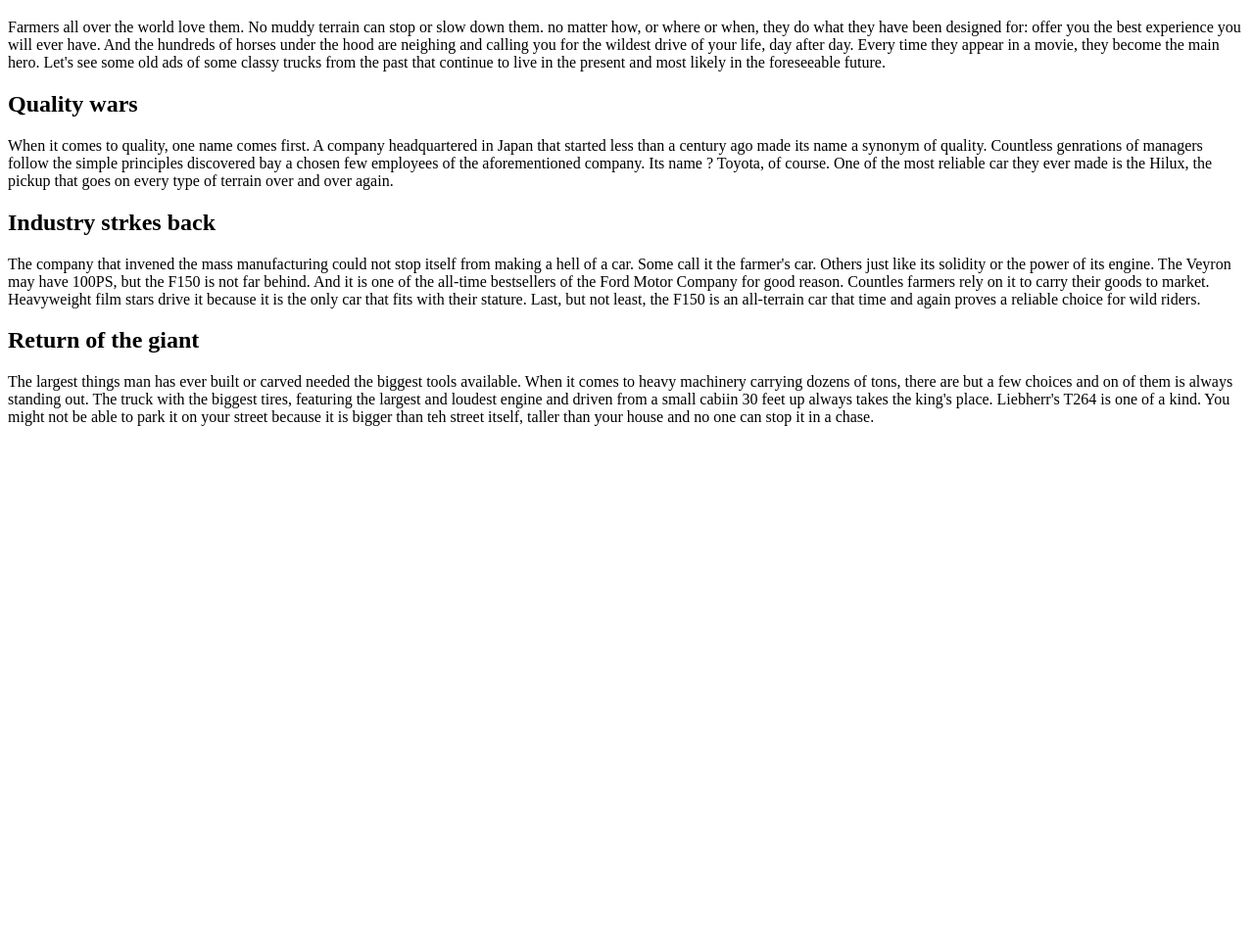
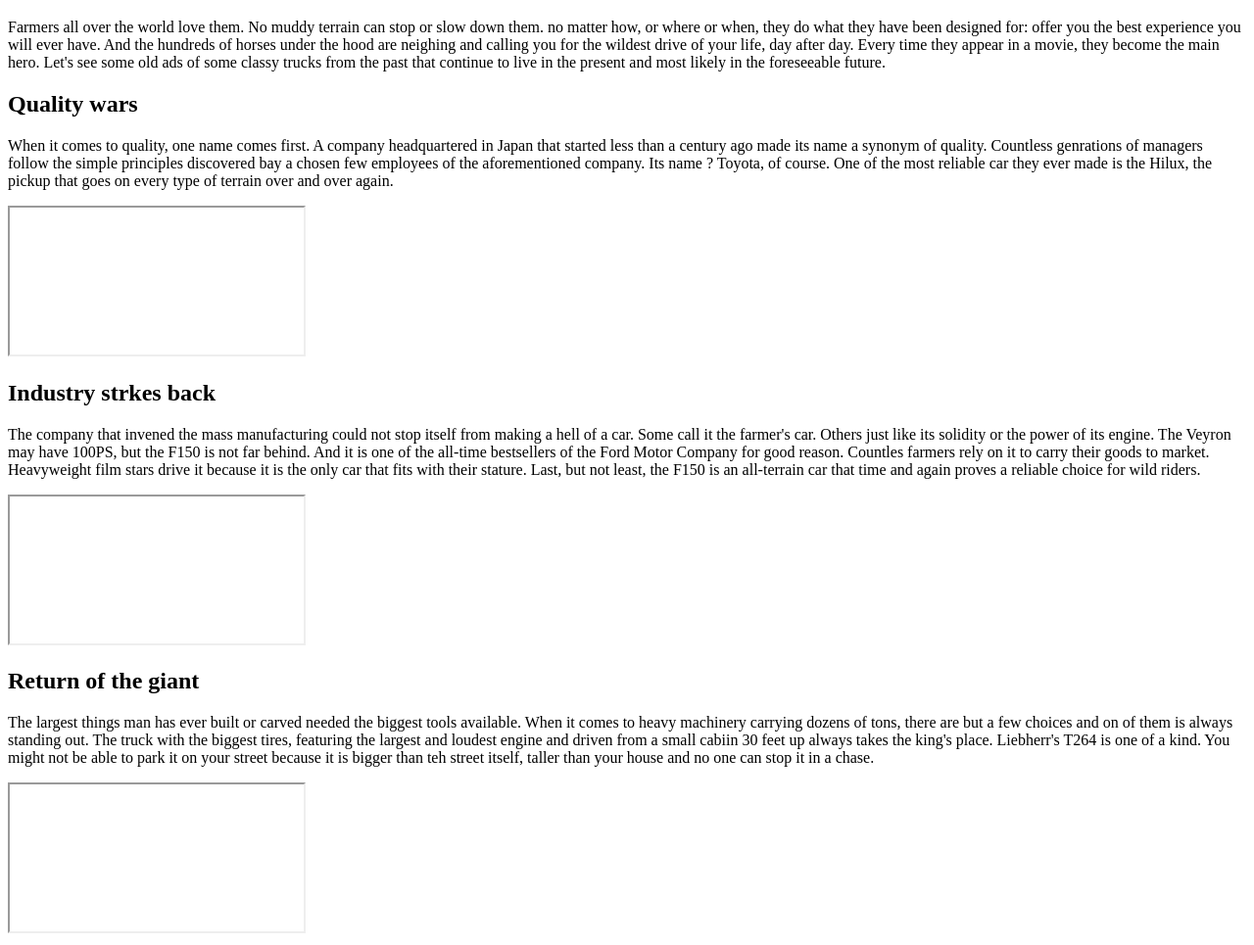
Before and after one commit to yonagami/cfsd-video-compilation-page, a plain HTML site: page index.html in a window 1280 px wide. Shown: the part 61-1026 px from the top of the page at 98% size. Before the commit the page ends 800 px from the top, so only its background shows below. Drawn offline with Linux system fonts and the light colour scheme.

Commit message:
Added empty iframes

```diff
--- a/index.html
+++ b/index.html
@@ -12,14 +12,17 @@
 		<section>
 			<h2>Quality wars</h2>
 			<p>When it comes to quality, one name comes first. A company headquartered in Japan that started  less than a century ago made its name a synonym of quality. Countless genrations of managers follow the simple principles discovered bay a chosen few employees of the aforementioned company. Its name ? Toyota, of course. One of the most reliable car they ever made is the Hilux, the pickup that goes on every type of terrain over and over again.</p>
+			<iframe></iframe>
 	  </section>
 		<section>
 			<h2>Industry strkes back</h2>
 			<p>The company that invened the mass manufacturing could not stop itself from making a hell of a car. Some call it the farmer's car. Others just like its solidity or the power of its engine. The Veyron may have 100PS, but the F150 is not far behind. And it is one of the all-time bestsellers of the Ford Motor Company for good reason. Countles farmers rely on it to carry their goods to market. Heavyweight film stars drive it because it is the only car that fits with their stature. Last, but not least, the F150 is an all-terrain car that time and again proves a reliable choice for wild riders.</p>
+			<iframe></iframe>
 	  </section>
 		<section>
 			<h2>Return of the giant</h2>
 			<p>The largest things man has ever built or carved needed the biggest tools available. When it comes to heavy machinery carrying dozens of tons, there are but a few choices and on of them is always standing out. The truck with the biggest tires, featuring the largest and loudest engine and driven from a small cabiin 30 feet up always takes the king's place. Liebherr's T264 is one of a kind. You might not be able to park it on your street because it is bigger than teh street itself, taller than your house and no one can stop it in a chase.</p>
+			<iframe></iframe>
 	  </section>
   </main>
 </body>
```
